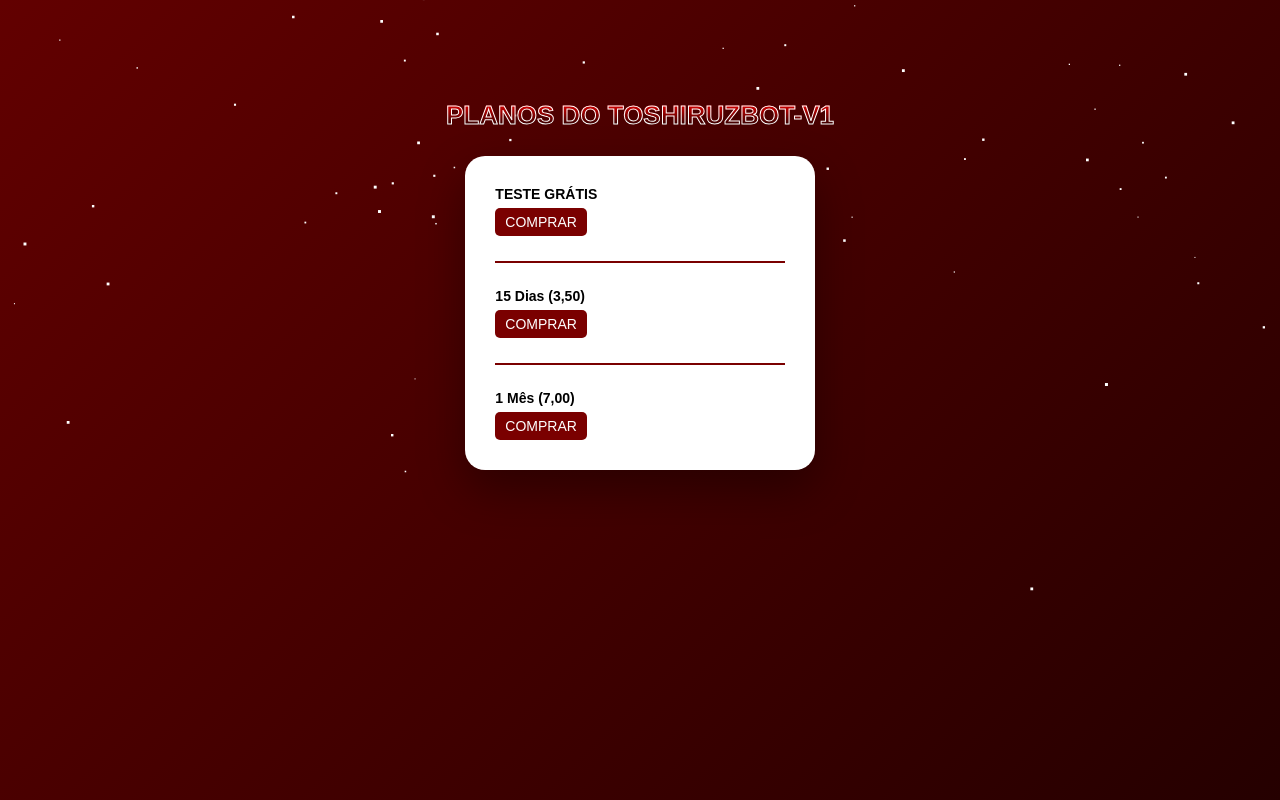
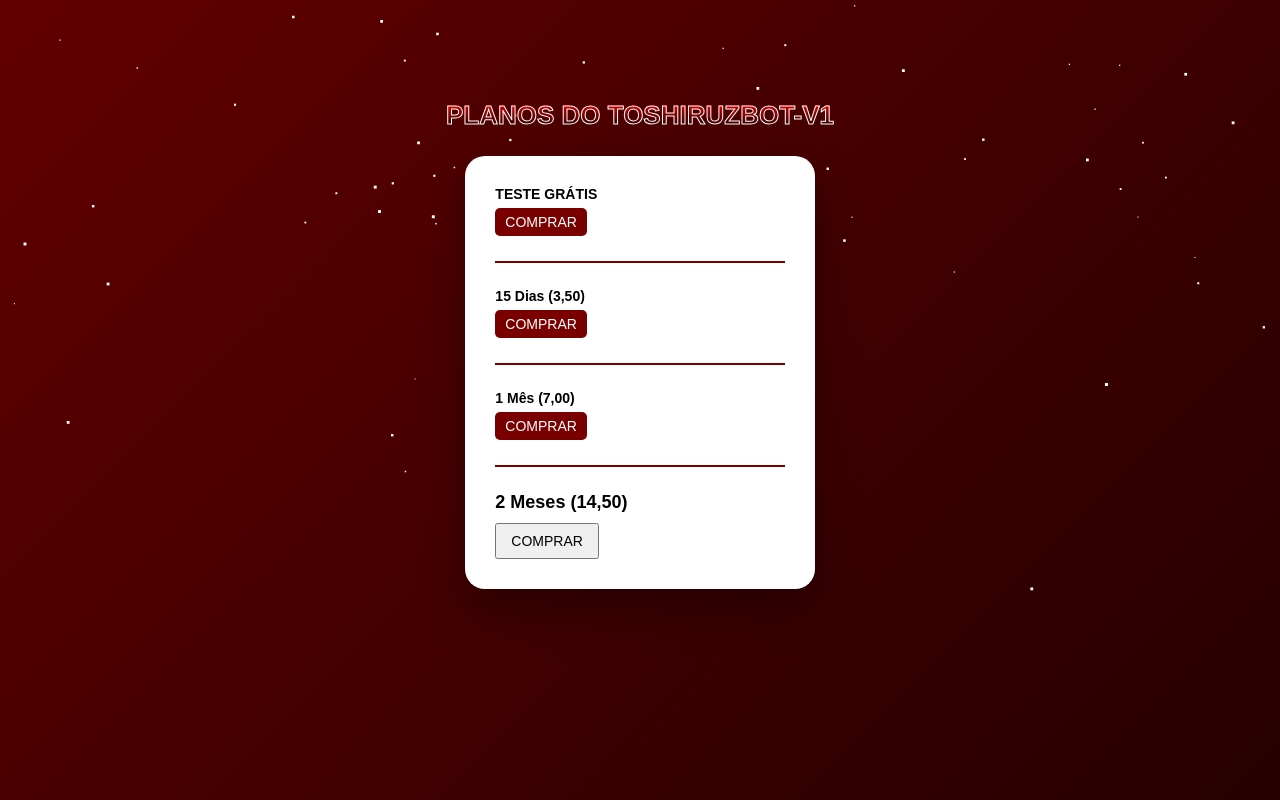
Before and after one commit to bielfreitass/toshiruzbot-infos, a website: page index.html in a window 1280 px wide. Drawn offline with Linux system fonts and the light colour scheme.

Commit message:
Update index.html

```diff
--- a/index.html
+++ b/index.html
@@ -156,6 +156,14 @@
         <span>1 Mês (7,00)</span>
         <button onclick="window.open('https://wa.me/558688559115?text=Olá,+quero+comprar+1+mês+do+ToshiruzBot-V1', '_blank')">COMPRAR</button>
       </div>
+      <!-- Plano 2 Meses -->
+      <div class="divider"></div>
+<div class="plan">
+  <p style="font-size: 18px; font-weight: bold; margin-bottom: 10px;">2 Meses (14,50)</p>
+  <a href="https://wa.me/558688559115?text=Olá+quero+testar+o+ToshiruzBot-V1+por+2+meses" target="_blank">
+    <button style="padding: 8px 14px; font-size: 14px;">COMPRAR</button>
+  </a>
+</div>
     </div>
   </div>
 </div>
```
